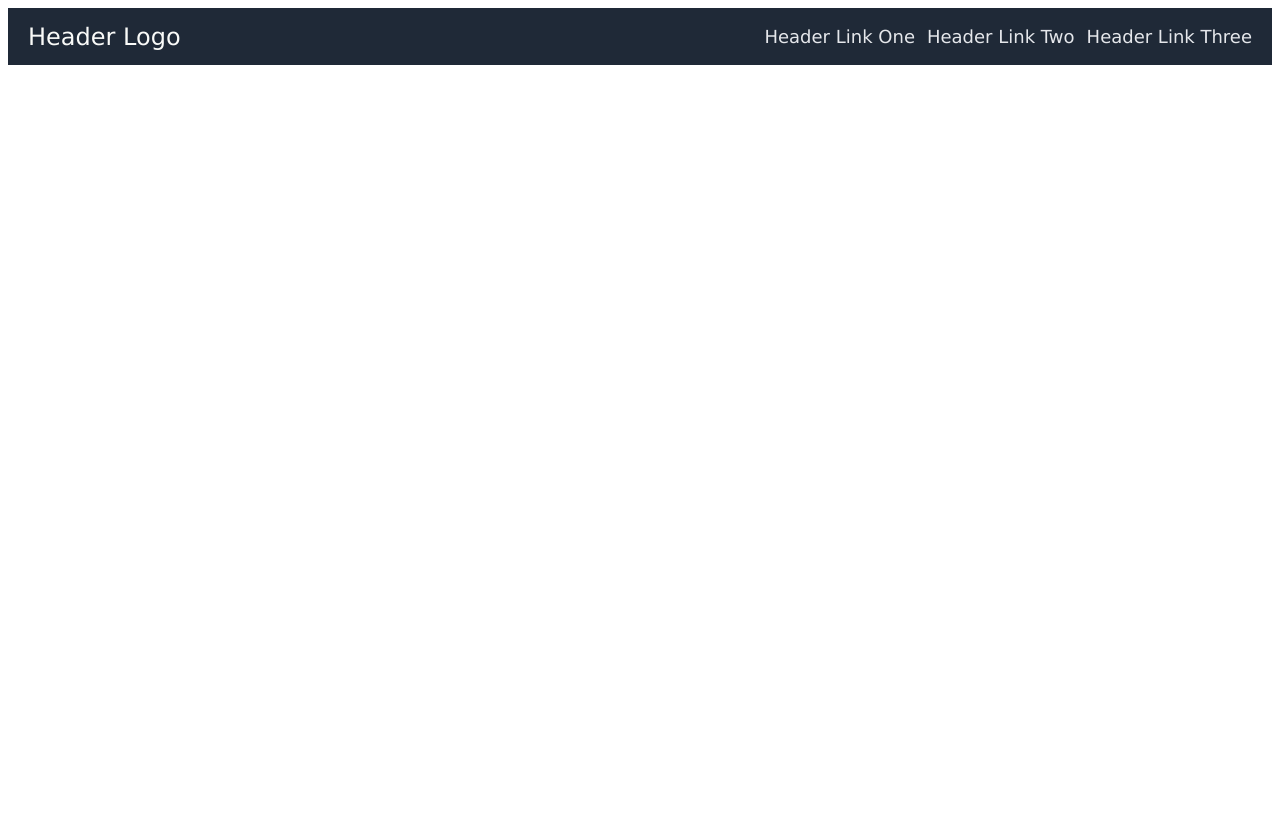
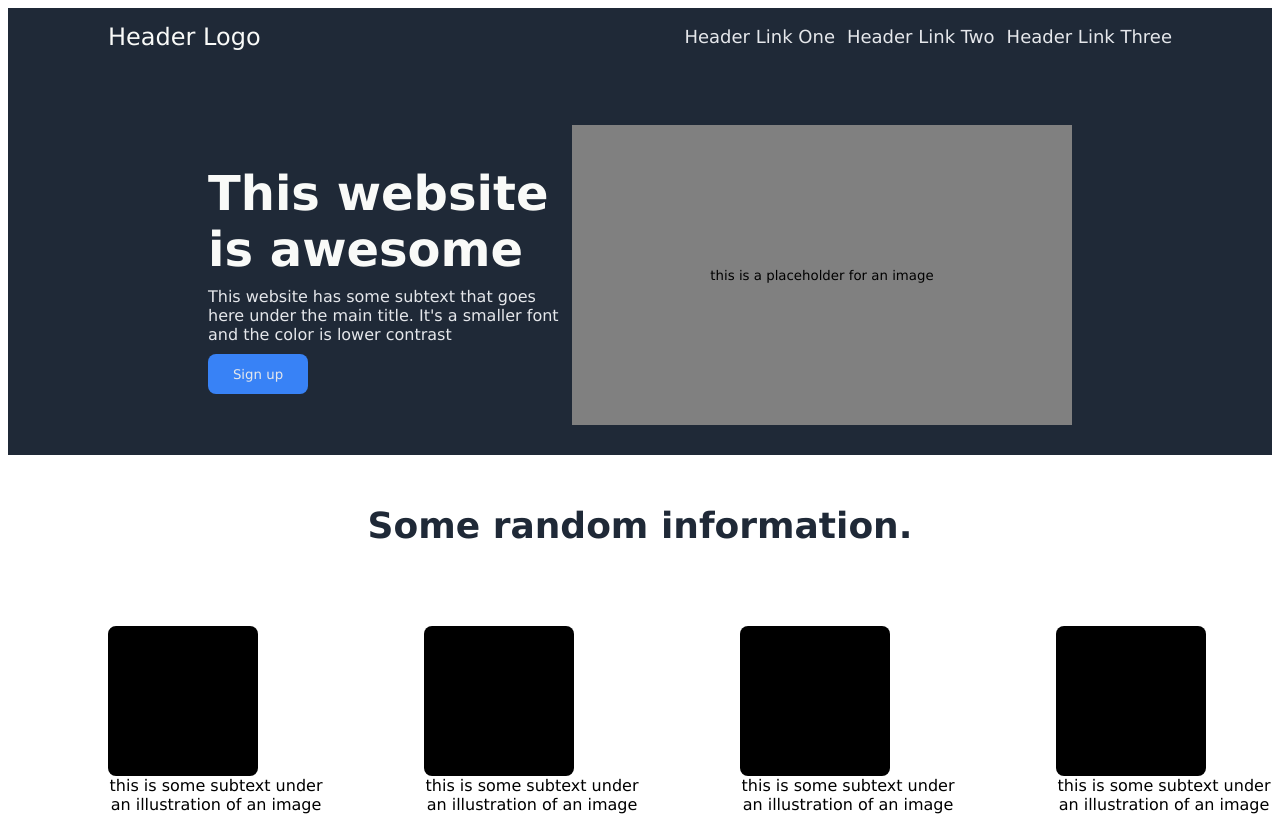
Before and after one commit to munz32/new_site, a plain HTML site: page index.html in a window 1280 px wide. Before the commit the page ends 800 px from the top, so only its background shows below. Drawn offline with Linux system fonts and the light colour scheme.

Commit message:
Updating index and stylesheet with body content

```diff
--- a/index.html
+++ b/index.html
@@ -15,6 +15,40 @@
             <li>Header Link Three</li>
         </ul>
     </header>
+    <div class="head_body">
+        <div class="left_side">
+            <div class="left_side_big">This website is awesome</div>
+            <div class="left_side_small">This website has some subtext that goes here under the main title. It's a smaller font and the color is lower contrast</div>
+            <button>Sign up</button>
+        </div>
+        <div class="right_side">
+            <button>this is a placeholder for an image</div>
+        </div>
+    </div>
+    <div class="body_top">
+        <div class="title">Some random information.</div>
+        <div class="body_images">
+
+            <div class="info">
+                <div class="square"></div>
+                <div class="text">this is some subtext under an illustration of an image</div>
+            </div>
+
+            <div class="info">
+                <div class="square"></div>
+                <div class="text">this is some subtext under an illustration of an image</div>
+            </div>
+
+            <div class="info">
+                <div class="square"></div>
+                <div class="text">this is some subtext under an illustration of an image</div>
+            </div>
+
+            <div class="info">
+                <div class="square"></div>
+                <div class="text">this is some subtext under an illustration of an image</div>
+            </div>
+    </div>
 
 
 </body>
--- a/styles.css
+++ b/styles.css
@@ -1,3 +1,7 @@
+*{
+    font-family:Verdana, Geneva, Tahoma, sans-serif
+}
+
 a{
     color: inherit;
     text-decoration: inherit;
@@ -7,12 +11,11 @@ header{
     background-color: #1f2937;
     color: #f9faf8;
     font-size: 24px;
-    font-family: Verdana, Geneva, Tahoma, sans-serif;
     display: flex;
     flex-direction: row;
     justify-content: space-between;
     align-items: center;
-    padding-left: 20px;
+    padding-left: 100px;
 }
 
 ul{
@@ -22,5 +25,80 @@ ul{
     color: #e5e7eb;
     align-items: flex-end;
     gap: 12px;
-    padding-right: 20px;
+    padding-right: 100px;
 }
+
+.left_side{
+    display: flex;
+    flex-direction: column;
+    padding-left: 200px;
+    padding-top: 100px;
+    gap:10px;
+}
+
+.head_body{
+    background-color: #1f2937;
+    display: flex;
+    flex-direction: row;
+}
+
+.left_side_big{
+    font-size: 48px;
+    font-weight: bolder;
+    color: #f9faf8;
+}
+
+.left_side_small{
+    color: #e5e7eb;
+}
+
+.left_side button{
+    background-color: #3882f6;
+    border: none;
+    color: #e5e7eb;
+    border-radius: 8px;
+    width: 100px;
+    height: 40px;
+}
+.right_side button{
+    background-color: gray;
+    border: none;
+    height: 300px;
+    width: 500px;
+    margin-right: 200px;
+    margin-top: 60px;
+    margin-bottom: 30px;
+
+}
+
+.body_top{
+    display: flex;
+    flex-direction: column;
+}
+
+.title{
+    font-size: 36px;
+    font-weight: bolder;
+    color: #1f2937;
+    display: flex;
+    justify-content: center;
+    padding-top: 50px;
+}
+
+.body_images{
+    display: flex;
+    justify-content: center;
+    gap: 100px;
+    margin-top:80px;
+    margin-left: 100px;
+    text-align: center;
+
+}
+
+.square{
+    height: 150px;
+    width: 150px;
+    border-radius: 8px;
+    border-color: black;
+    background: black;
+}
```
